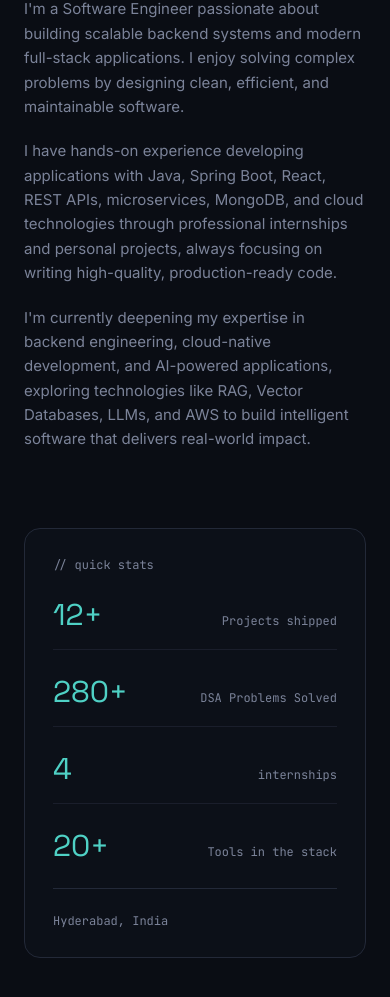
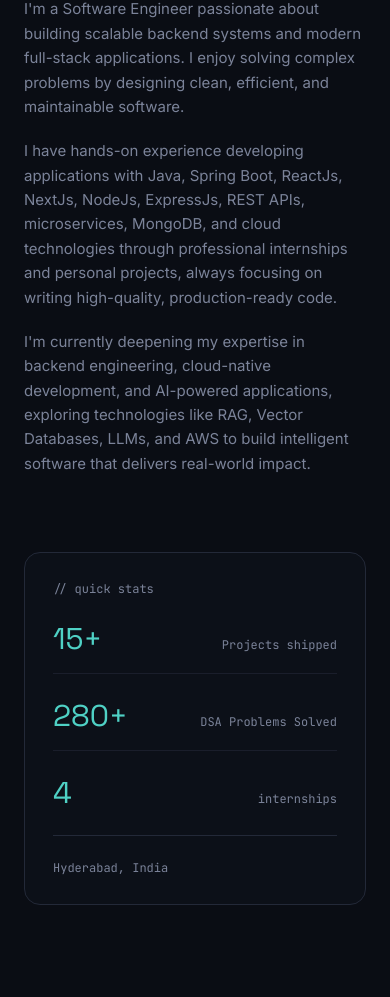
Before and after one commit to samar-abbas-786/personalweb, a React (Vite) app: page / in a window 390 px wide. Shown: the part 1457-2454 px from the top of the page. Built offline with nearby package versions, Linux system fonts and the light colour scheme.

Commit message:
Fix Mobile Menu Error : where on clicking on the item it is not getting scrolled to corresponding section

```diff
--- a/src/components/Navbar.jsx
+++ b/src/components/Navbar.jsx
@@ -24,9 +24,18 @@ const Navbar = () => {
 
   const handleClick = (href) => {
     setOpen(false);
-    document.querySelector(href)?.scrollIntoView({ behavior: "smooth" });
+
+    setTimeout(() => {
+      const element = document.querySelector(href);
+
+      if (element) {
+        element.scrollIntoView({
+          behavior: "smooth",
+          block: "start",
+        });
+      }
+    }, 150); // same as AnimatePresence duration
   };
-
   return (
     <>
       <motion.header
--- a/src/data/socials.js
+++ b/src/data/socials.js
@@ -50,7 +50,7 @@ export const personal = {
     "I design and build scalable backend services, intuitive full-stack applications, and intelligent AI-powered products using modern technologies and engineering best practices.",
   bio: [
     "I'm a Software Engineer passionate about building scalable backend systems and modern full-stack applications. I enjoy solving complex problems by designing clean, efficient, and maintainable software.",
-    "I have hands-on experience developing applications with Java, Spring Boot, React, REST APIs, microservices, MongoDB, and cloud technologies through professional internships and personal projects, always focusing on writing high-quality, production-ready code.",
+    "I have hands-on experience developing applications with Java, Spring Boot, ReactJs, NextJs, NodeJs, ExpressJs, REST APIs, microservices, MongoDB, and cloud technologies through professional internships and personal projects, always focusing on writing high-quality, production-ready code.",
     "I'm currently deepening my expertise in backend engineering, cloud-native development, and AI-powered applications, exploring technologies like RAG, Vector Databases, LLMs, and AWS to build intelligent software that delivers real-world impact.",
   ],
 };
--- a/src/index.css
+++ b/src/index.css
@@ -51,7 +51,8 @@ body {
 }
 
 .bg-grid-pattern {
-  background-image: linear-gradient(to right, #1a2030 1px, transparent 1px),
+  background-image:
+    linear-gradient(to right, #1a2030 1px, transparent 1px),
     linear-gradient(to bottom, #1a2030 1px, transparent 1px);
   background-size: 44px 44px;
 }
@@ -73,3 +74,17 @@ body {
     scroll-behavior: auto !important;
   }
 }
+/* Chrome, Edge, Safari */
+::-webkit-scrollbar {
+  display: none;
+}
+
+/* Firefox */
+html {
+  scrollbar-width: none;
+}
+
+/* Internet Explorer & old Edge */
+body {
+  -ms-overflow-style: none;
+}
--- a/src/sections/About.jsx
+++ b/src/sections/About.jsx
@@ -4,10 +4,10 @@ import SectionReveal from "../components/SectionReveal";
 import { personal } from "../data/socials";
 
 const STATS = [
-  { value: "12+", label: "Projects shipped" },
+  { value: "15+", label: "Projects shipped" },
   { value: "280+", label: "DSA Problems Solved" },
   { value: "4", label: "internships" },
-  { value: "20+", label: "Tools in the stack" },
+  // { value: "20+", label: "Tools in the stack" },
 ];
 
 const About = () => {
```
